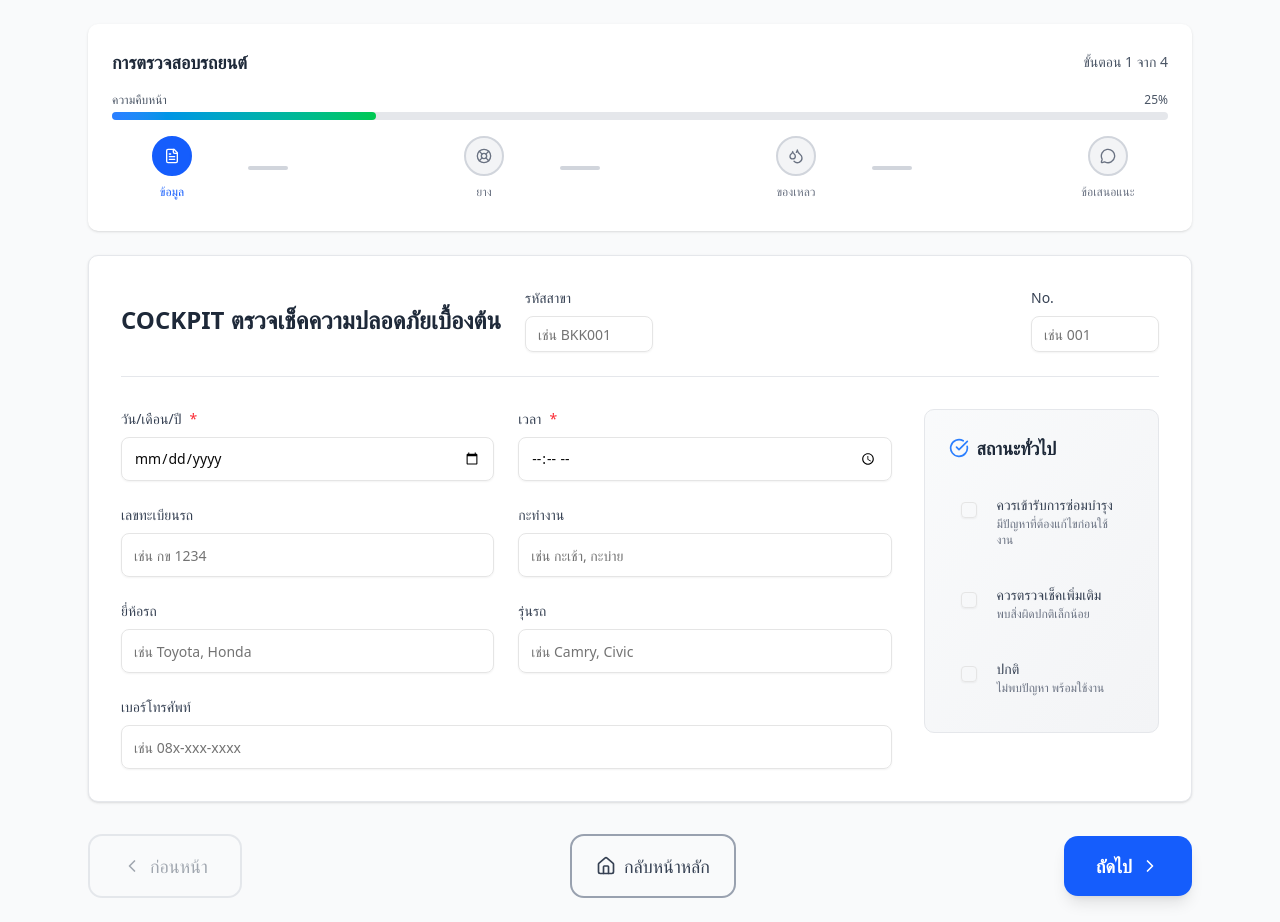
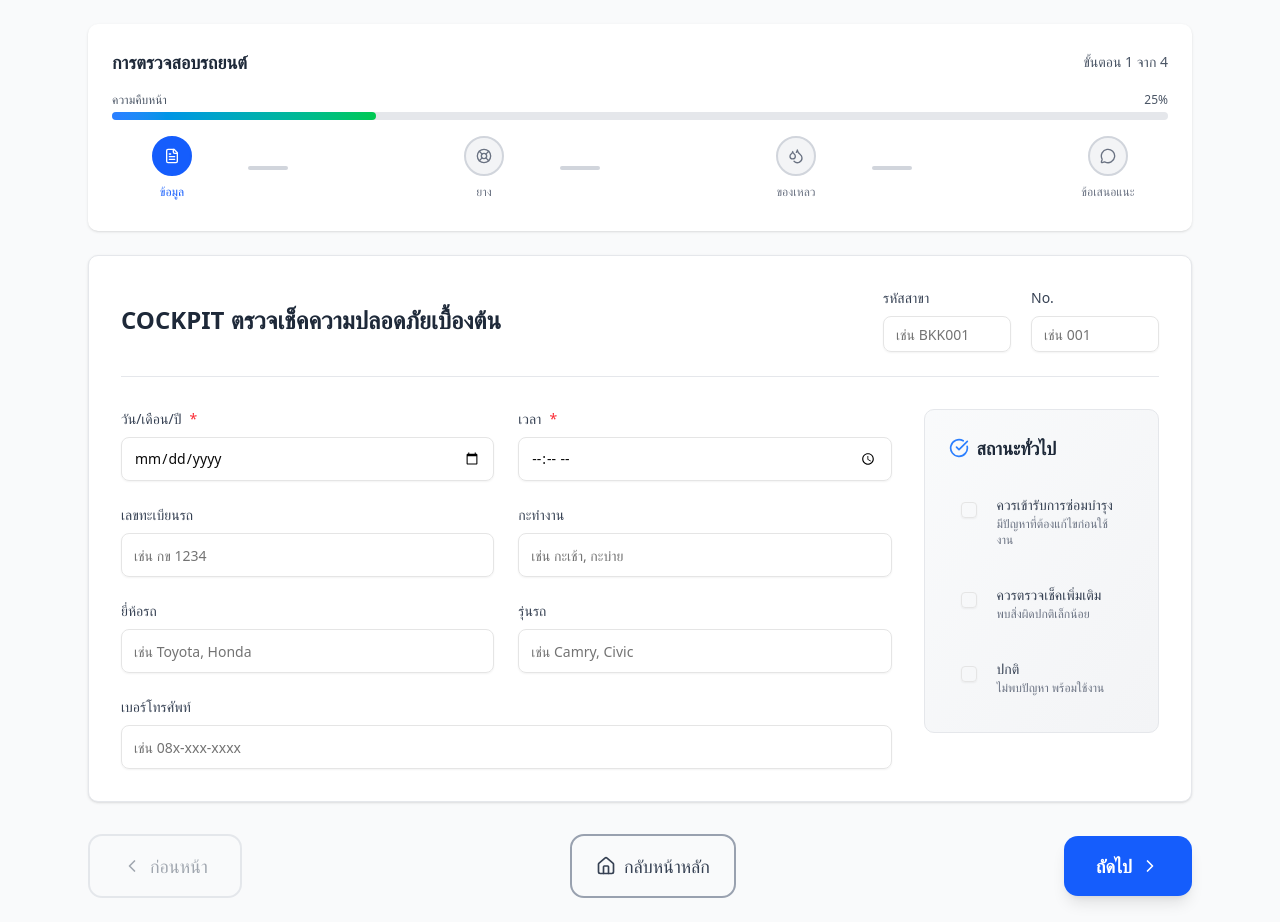
Before and after one commit to R-nasPT/cockpit-demo, a React (Vite) app: page /vehicle-inspection in a window 1280 px wide. Built offline with nearby package versions, Linux system fonts and the light colour scheme.

Commit message:
style: edit style in BasicInfoStep

```diff
--- a/src/features/VehicleInspection/components/BasicInfoStep.tsx
+++ b/src/features/VehicleInspection/components/BasicInfoStep.tsx
@@ -17,11 +17,12 @@
   return (
     <div className="bg-white rounded-lg shadow-sm border border-gray-200 p-8 mb-6">
       {/* Header */}
-      <div className="flex justify-between items-center mb-8 pb-6 border-b border-gray-200">
-        <div className="flex items-center gap-6">
+      <div className="md:flex justify-between items-center mb-8 pb-6 border-b border-gray-200">
         <h1 className="text-2xl font-bold text-gray-800">
           COCKPIT ตรวจเช็คความปลอดภัยเบื้องต้น
         </h1>
+        <div className="flex justify-between items-center gap-5">
+          <div className="flex items-center gap-6">
             <FormField
               control={control}
               name="branchCode"
@@ -51,12 +52,17 @@
                   No.
                 </FormLabel>
                 <FormControl>
-                <Input {...field} className="w-32 h-9" placeholder="เช่น 001" />
+                  <Input
+                    {...field}
+                    className="w-32 h-9"
+                    placeholder="เช่น 001"
+                  />
                 </FormControl>
                 <FormMessage />
               </FormItem>
             )}
           />
+        </div>
       </div>
 
       <div className="grid grid-cols-12 gap-8">
```
Lines whose indentation alone changed are shown as unchanged.
